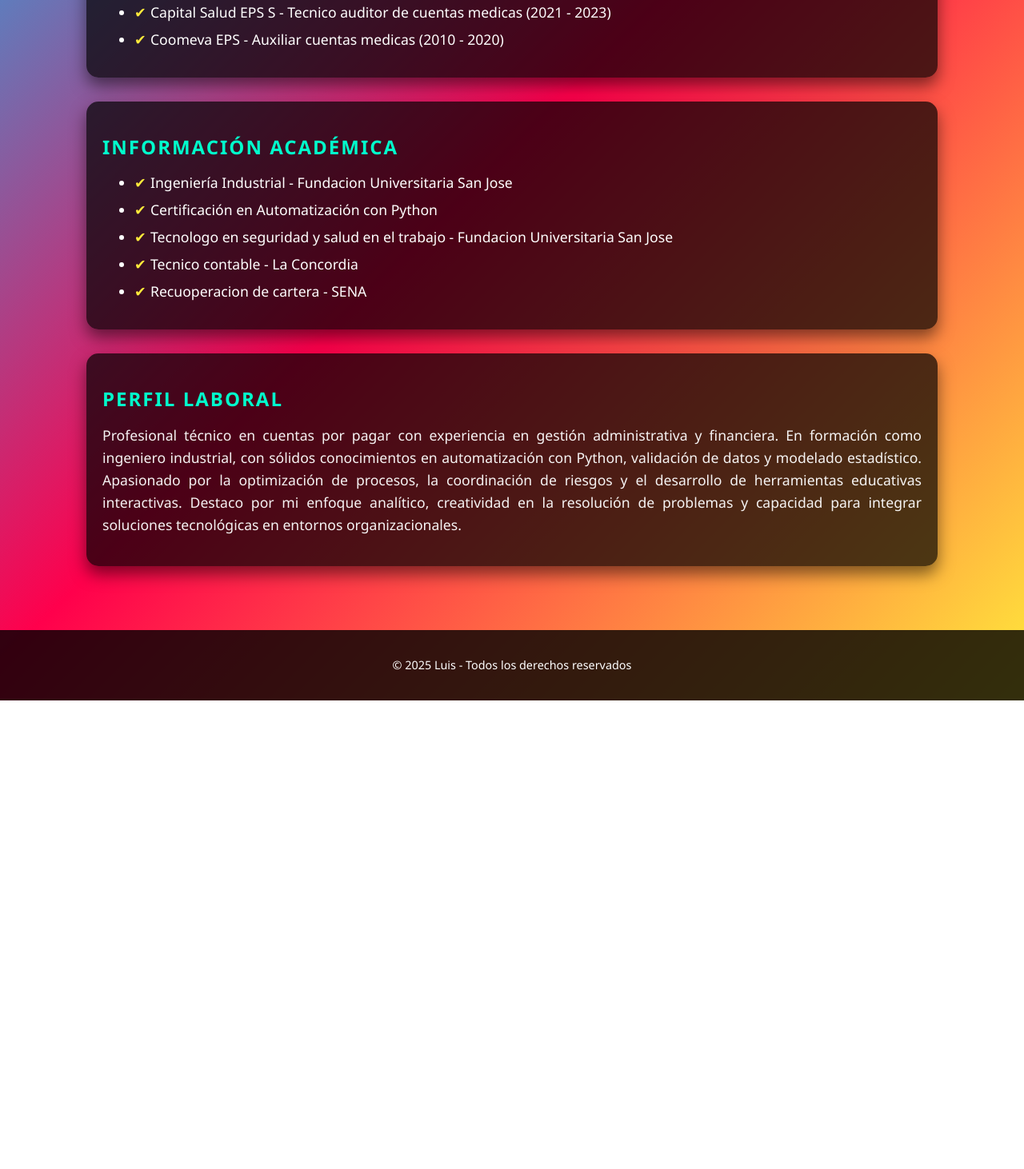
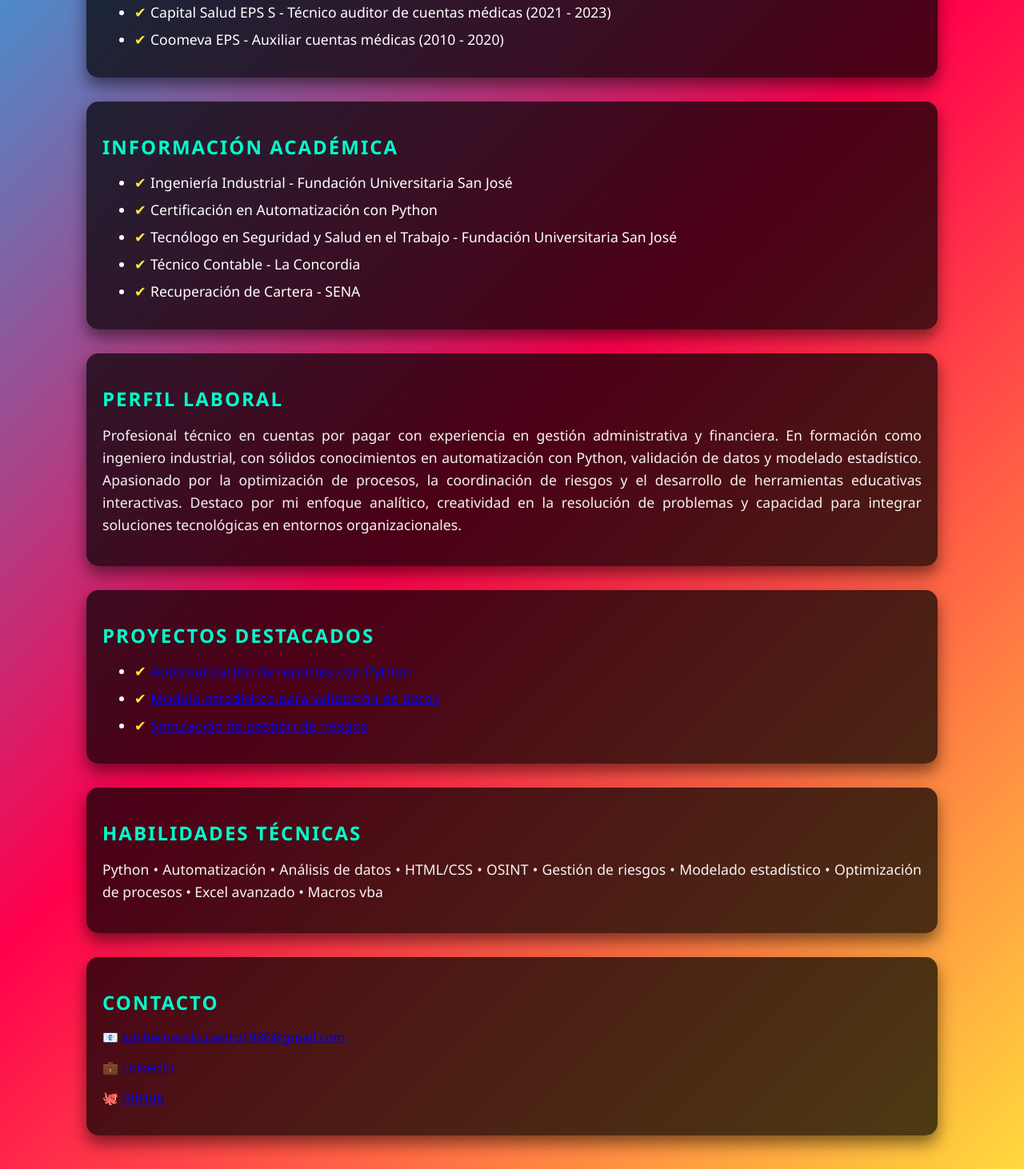
Before and after one commit to eresbeydi1986/Hoja-de-vida-Luis-Castro, a plain HTML site: page index.html in a window 1280 px wide. Shown: the part 498-1960 px from the top of the page at 80% size. Before the commit the page ends 1374 px from the top, so only its background shows below. Drawn offline with Linux system fonts and the light colour scheme.

Commit message:
Enhance profile page with new sections
Added sections for projects, skills, and contact information to the profile page.

```diff
--- a/index.html
+++ b/index.html
@@ -13,6 +13,10 @@
             <li><a href="#perfil">Perfil</a></li>
             <li><a href="#laboral">Historial Laboral</a></li>
             <li><a href="#academico">Información Académica</a></li>
+            <li><a href="#perfil-laboral">Perfil Laboral</a></li>
+            <li><a href="#proyectos">Proyectos</a></li>
+            <li><a href="#habilidades">Habilidades</a></li>
+            <li><a href="#contacto">Contacto</a></li>
         </ul>
     </nav>
 
@@ -33,8 +37,8 @@
         <h2>Historial Laboral</h2>
         <ul>
             <li>Capital Salud EPS S - Técnico en cuentas por pagar (2023 - Actualidad)</li>
-            <li>Capital Salud EPS S - Tecnico auditor de cuentas medicas (2021 - 2023)</li>
-            <li>Coomeva EPS - Auxiliar cuentas medicas (2010 - 2020)</li>
+            <li>Capital Salud EPS S - Técnico auditor de cuentas médicas (2021 - 2023)</li>
+            <li>Coomeva EPS - Auxiliar cuentas médicas (2010 - 2020)</li>
         </ul>
     </section>
 
@@ -42,11 +46,11 @@
     <section id="academico" class="tarjeta">
         <h2>Información Académica</h2>
         <ul>
-            <li>Ingeniería Industrial - Fundacion Universitaria San Jose</li>
+            <li>Ingeniería Industrial - Fundación Universitaria San José</li>
             <li>Certificación en Automatización con Python</li>
-            <li>Tecnologo en seguridad y salud en el trabajo - Fundacion Universitaria San Jose</li>
-            <li>Tecnico contable - La Concordia</li>
-            <li>Recuoperacion de cartera - SENA</li>
+            <li>Tecnólogo en Seguridad y Salud en el Trabajo - Fundación Universitaria San José</li>
+            <li>Técnico Contable - La Concordia</li>
+            <li>Recuperación de Cartera - SENA</li>
         </ul>
     </section>
 
@@ -62,6 +66,33 @@
         </p>
     </section>
 
+    <!-- Sección Proyectos -->
+    <section id="proyectos" class="tarjeta">
+        <h2>Proyectos Destacados</h2>
+        <ul>
+            <li><a href="https://github.com/tuusuario/proyecto1" target="_blank">Automatización de reportes con Python</a></li>
+            <li><a href="https://github.com/tuusuario/proyecto2" target="_blank">Modelo estadístico para validación de datos</a></li>
+            <li><a href="https://github.com/tuusuario/proyecto3" target="_blank">Simulación de gestión de riesgos</a></li>
+        </ul>
+    </section>
+
+    <!-- Sección Habilidades -->
+    <section id="habilidades" class="tarjeta">
+        <h2>Habilidades Técnicas</h2>
+        <p class="descripcion">
+            Python • Automatización • Análisis de datos • HTML/CSS • OSINT • Gestión de riesgos •
+            Modelado estadístico • Optimización de procesos
+            • Excel avanzado  • Macros vba
+        </p>
+    </section>
+
+    <!-- Sección Contacto -->
+    <section id="contacto" class="tarjeta">
+        <h2>Contacto</h2>
+        <p>📧 <a href="mailto:luishernando.castro1986@gmail.com">luishernando.castro1986@gmail.com</a></p>
+        <p>💼 <a href="https://www.linkedin.com/in/tuusuario" target="_blank">LinkedIn</a></p>
+        <p>🐙 <a href="https://github.com/tuusuario" target="_blank">GitHub</a></p>
+    </section>
 
     <!-- Pie de página -->
     <footer>
```
Lines whose indentation alone changed are shown as unchanged.
